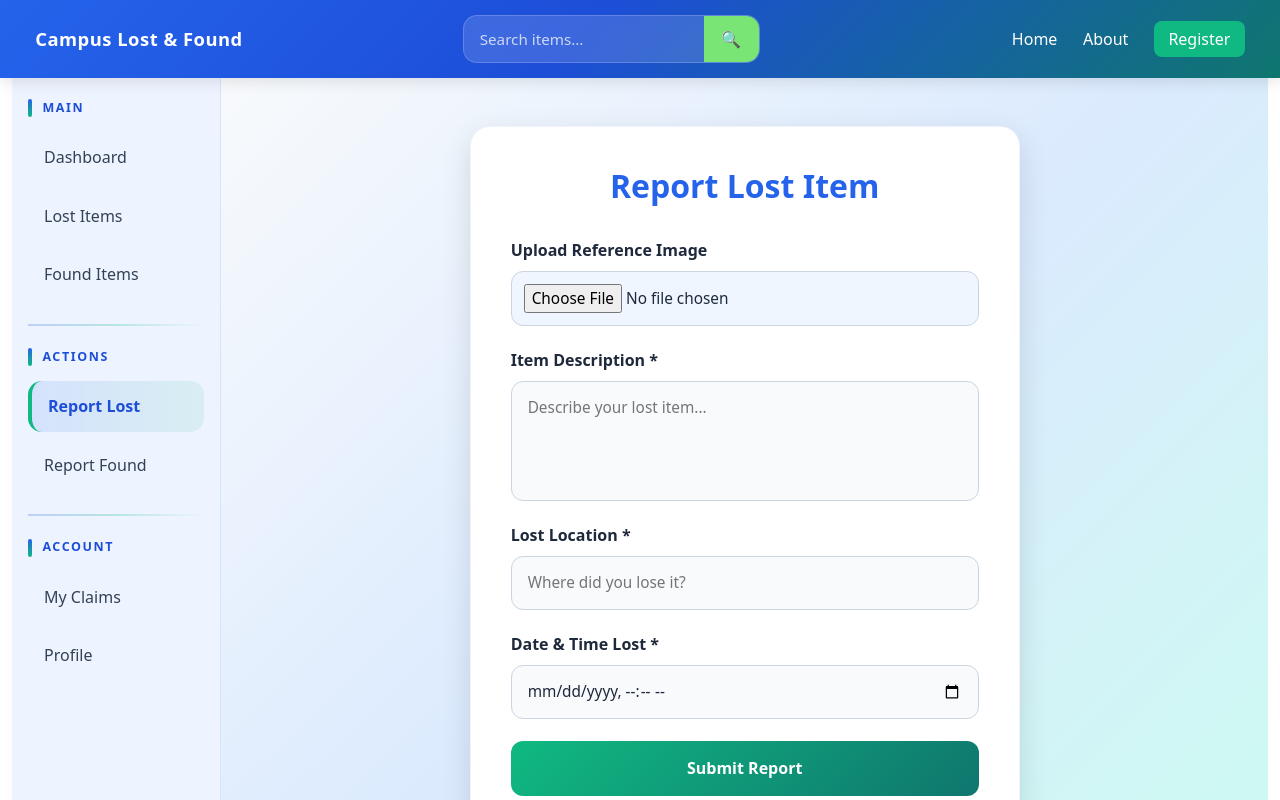
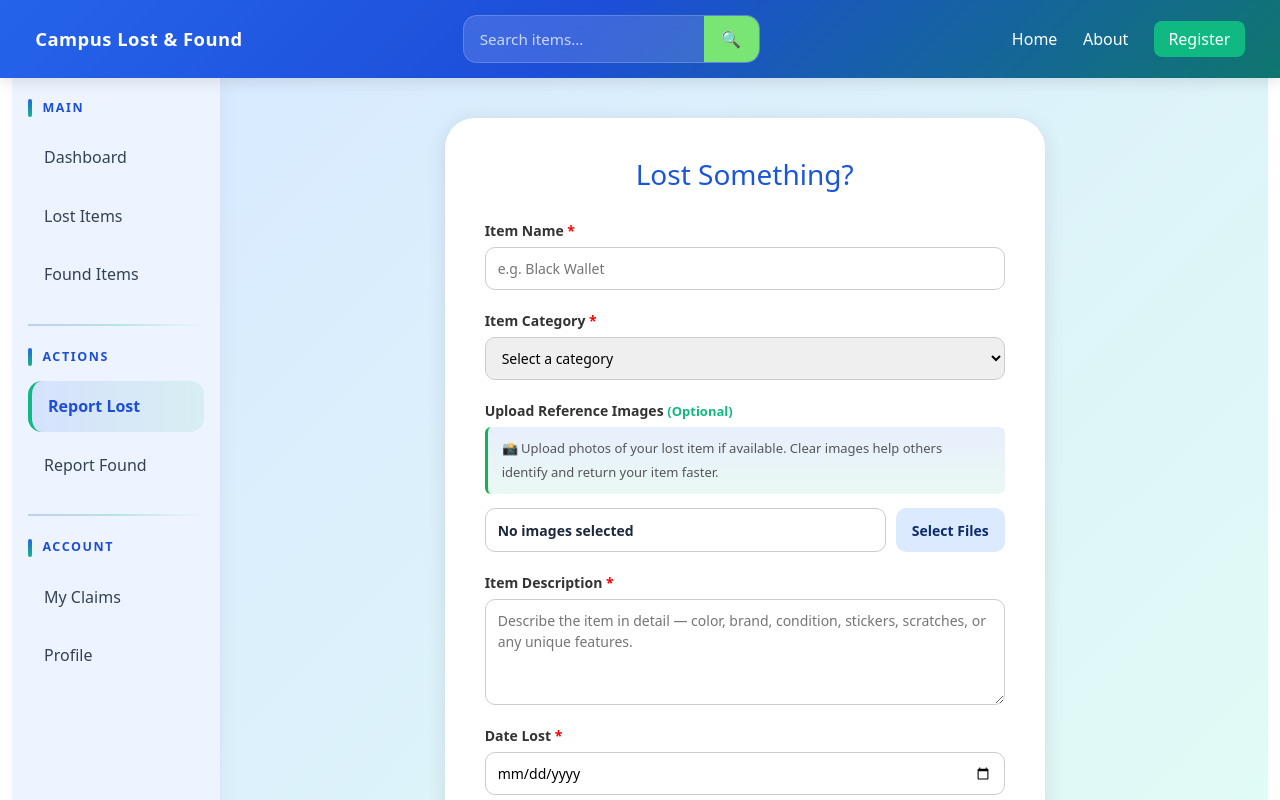
Before and after one commit to Swapneel14/Lofid, a React app in the folder frontend/: page /report-lost in a window 1280 px wide. Shown: the top 800 px of the page. Built offline with nearby package versions, Linux system fonts and the light colour scheme; the HTML template or start-up script is replaced by a standard one.

Commit message:
added categories for lost item and changed UI of lost form

```diff
--- a/frontend/src/components/home-componets/LostForm.jsx
+++ b/frontend/src/components/home-componets/LostForm.jsx
@@ -1,67 +1,168 @@
-import React, { useState } from "react";
-import "../../css/LostForm.css"
+import "../../css/LostForm.css";
+import { useState } from "react";
 
 function LostForm() {
 
-    const [formData, setFormData] = useState({
-        image: null,
-        description: "",
-        location: "",
-        datetime: ""
-    });
+  const today = new Date().toISOString().split("T")[0];
 
-    const handleChange = (e) => {
+  const [selectedFiles, setSelectedFiles] = useState([]);
 
-        const { name, value, files } = e.target;
+  const handleFileChange = (e) => {
 
-        if (name === "image") {
-            setFormData({
-                ...formData,
-                image: files[0]
-            });
-        }
+    const files = Array.from(e.target.files);
 
-        else {
-            setFormData({
-                ...formData,
-                [name]: value
-            });
-        }
+    setSelectedFiles((prevFiles) => [...prevFiles, ...files]);
+  };
+
+  const removeFile = (indexToRemove) => {
+
+    setSelectedFiles((prevFiles) =>
+      prevFiles.filter((_, index) => index !== indexToRemove)
+    );
   };
 
   const handleSubmit = (e) => {
+
     e.preventDefault();
 
-        console.log(formData);
-
-        alert("Lost item submitted successfully!");
+    alert("Lost item report submitted successfully!");
   };
 
   return (
 
-        <div className="lost-form-page">
+    <div className="lost-form-wrapper">
 
-            <form className="lost-form" onSubmit={handleSubmit}>
+      <div className="form-card">
 
-                <h2 className="form-title">
-                    Report Lost Item
-                </h2>
+        <h1 className="form-header">
+          Lost Something?
+        </h1>
 
-                {/* Image Upload */}
+        <form onSubmit={handleSubmit}>
+
+          {/* Item Name */}
 
           <div className="form-group">
 
             <label>
-                        Upload Reference Image
+              Item Name <span className="required">*</span>
             </label>
 
             <input
+              type="text"
+              placeholder="e.g. Black Wallet"
+              required
+            />
+
+          </div>
+
+          {/* Category */}
+
+          <div className="form-group">
+
+            <label>
+              Item Category <span className="required">*</span>
+            </label>
+
+            <select required>
+
+              <option value="">
+                Select a category
+              </option>
+
+              <option>Electronics</option>
+
+              <option>Clothing & Accessories</option>
+
+              <option>Books & Stationery</option>
+
+              <option>ID & Documents</option>
+
+              <option>Keys</option>
+
+              <option>Bags & Backpacks</option>
+
+              <option>Water Bottles & Tiffin</option>
+
+              <option>Jewellery & Watches</option>
+
+              <option>Sports Equipment</option>
+
+              <option>Wallet & Purse</option>
+
+              <option>Other</option>
+
+            </select>
+
+          </div>
+
+          {/* Images Optional */}
+
+          <div className="form-group">
+
+            <label>
+              Upload Reference Images <span className="optional">(Optional)</span>
+            </label>
+
+            <p className="image-instructions">
+              📸 Upload photos of your lost item if available.
+              Clear images help others identify and return your item faster.
+            </p>
+
+            <div className="file-input-row">
+
+              <input
+                type="text"
+                className="file-name-display"
+                value={
+                  selectedFiles.length === 0
+                    ? "No images selected"
+                    : `${selectedFiles.length} image(s) selected`
+                }
+                readOnly
+              />
+
+              <label className="file-select-btn">
+
+                Select Files
+
+                <input
                   type="file"
-                        name="image"
                   accept="image/*"
-                        onChange={handleChange}
-                        className="form-input file-input"
+                  multiple
+                  hidden
+                  onChange={handleFileChange}
                 />
+
+              </label>
+
+            </div>
+
+            {selectedFiles.length > 0 && (
+
+              <div className="selected-files-box">
+
+                {selectedFiles.map((file, index) => (
+
+                  <div key={index} className="selected-file-item">
+
+                    <span>{file.name}</span>
+
+                    <button
+                      type="button"
+                      className="remove-file-btn"
+                      onClick={() => removeFile(index)}
+                    >
+                      ✕
+                    </button>
+
+                  </div>
+
+                ))}
+
+              </div>
+
+            )}
 
           </div>
 
@@ -70,15 +171,43 @@ function LostForm() {
           <div className="form-group">
 
             <label>
-                        Item Description *
+              Item Description <span className="required">*</span>
             </label>
 
             <textarea
-                        name="description"
-                        placeholder="Describe your lost item..."
-                        value={formData.description}
-                        onChange={handleChange}
-                        className="form-input textarea-input"
+              rows="4"
+              placeholder="Describe the item in detail — color, brand, condition, stickers, scratches, or any unique features."
+              required
+            />
+
+          </div>
+
+          {/* Date Lost */}
+
+          <div className="form-group">
+
+            <label>
+              Date Lost <span className="required">*</span>
+            </label>
+
+            <input
+              type="date"
+              max={today}
+              required
+            />
+
+          </div>
+
+          {/* Time Lost */}
+
+          <div className="form-group">
+
+            <label>
+              Time Lost <span className="required">*</span>
+            </label>
+
+            <input
+              type="time"
               required
             />
 
@@ -89,41 +218,18 @@ function LostForm() {
           <div className="form-group">
 
             <label>
-                        Lost Location *
+              Location Lost <span className="required">*</span>
             </label>
 
             <input
               type="text"
-                        name="location"
-                        placeholder="Where did you lose it?"
-                        value={formData.location}
-                        onChange={handleChange}
-                        className="form-input"
+              placeholder="e.g. Library, CST department corridor, Canteen"
               required
             />
 
           </div>
 
-                {/* Date and Time */}
-
-                <div className="form-group">
-
-                    <label>
-                        Date & Time Lost *
-                    </label>
-
-                    <input
-                        type="datetime-local"
-                        name="datetime"
-                        value={formData.datetime}
-                        onChange={handleChange}
-                        className="form-input"
-                        required
-                    />
-
-                </div>
-
-                {/* Submit Button */}
+          {/* Submit */}
 
           <button type="submit" className="submit-btn">
             Submit Report
@@ -132,6 +238,8 @@ function LostForm() {
         </form>
 
       </div>
+
+    </div>
   );
 }
 
--- a/frontend/src/css/LostForm.css
+++ b/frontend/src/css/LostForm.css
@@ -1,162 +1,272 @@
-:root{
-    --primary:#2563EB;
-    --secondary:#10B981;
-    --accent:#FBBF24;
-    --bg:#F8FAFC;
-    --text:#1E293B;
+.lost-form-wrapper {
+
+  min-height: 100vh;
+
+  display: flex;
+  justify-content: center;
+  align-items: center;
+
+  background: linear-gradient(
+    135deg,
+    #469bfe35,
+    #51f7b72a
+  );
+
+  padding: 40px 16px;
 }
 
-.lost-form-page{
+.form-card {
 
-    min-height:100vh;
+  background-color: #ffffff;
 
-    display:flex;
-    justify-content:center;
-    align-items:center;
+  border-radius: 30px;
 
-    padding:3rem 1.5rem;
+  box-shadow: 0 4px 20px rgba(0, 0, 0, 0.1);
 
-    background:linear-gradient(
-        135deg,
-        #F8FAFC 0%,
-        #DBEAFE 50%,
-        #CCFBF1 100%
-    );
+  padding: 40px;
+
+  width: 100%;
+  max-width: 600px;
 }
 
-.lost-form{
+.form-header {
 
-    width:100%;
-    max-width:550px;
+  color: #1a56db;
 
-    background:white;
+  font-size: 28px;
 
-    padding:2.5rem;
+  margin-bottom: 28px;
 
-    border-radius:20px;
-
-    box-shadow:0 10px 30px rgba(0,0,0,0.12);
-
-    border:1px solid rgba(37,99,235,0.08);
+  text-align: center;
 }
 
-.form-title{
+.form-group {
 
-    text-align:center;
+  margin-bottom: 20px;
 
-    margin-bottom:2rem;
+  display: flex;
+  flex-direction: column;
 
-    color:var(--primary);
-
-    font-size:2rem;
-
-    font-weight:700;
+  gap: 6px;
 }
 
-.form-group{
+.form-group label {
 
-    display:flex;
-    flex-direction:column;
+  font-weight: 600;
 
-    margin-bottom:1.4rem;
+  font-size: 14px;
+
+  color: #333;
 }
 
-.form-group label{
+.form-group input,
+.form-group select,
+.form-group textarea {
 
-    margin-bottom:0.55rem;
+  padding: 10px 12px;
 
-    color:var(--text);
+  border: 1px solid #ccc;
 
-    font-weight:600;
+  border-radius: 10px;
+
+  font-size: 14px;
+
+  outline: none;
+
+  transition: border 0.2s;
 }
 
-.form-input{
+.form-group input:focus,
+.form-group select:focus,
+.form-group textarea:focus {
 
-    padding:0.9rem 1rem;
-
-    border:1.5px solid #CBD5E1;
-
-    border-radius:12px;
-
-    font-size:0.96rem;
-
-    outline:none;
-
-    transition:0.3s ease;
-
-    background:#F8FAFC;
-
-    color:var(--text);
+  border-color: #1a56db;
 }
 
-.form-input:focus{
+.image-instructions {
 
-    border-color:var(--primary);
+  font-size: 13px;
 
-    box-shadow:0 0 0 4px rgba(37,99,235,0.12);
+  color: #555;
 
-    background:white;
+  background: linear-gradient(
+    to bottom,
+    #2564eb1b,
+    #10b98117
+  );
+
+  border-left: 3px solid #12b352;
+
+  padding: 10px 14px;
+
+  border-radius: 6px;
+
+  margin-bottom: 8px;
+
+  line-height: 1.8;
 }
 
-.textarea-input{
-
-    resize:none;
-
-    min-height:120px;
+.required {
+  color: red;
 }
 
-.file-input{
-
-    padding:0.75rem;
-
-    background:#EFF6FF;
-
-    cursor:pointer;
+.optional {
+  color: #10b981;
+  font-size: 13px;
 }
 
-.submit-btn{
+.file-input-row {
 
-    width:100%;
+  display: flex;
 
-    border:none;
+  gap: 10px;
 
-    padding:0.95rem;
-
-    border-radius:12px;
-
-    background:linear-gradient(
-        135deg,
-        #10B981 0%,
-        #0F766E 100%
-    );
-
-    color:white;
-
-    font-size:1rem;
-
-    font-weight:600;
-
-    cursor:pointer;
-
-    transition:0.3s ease;
+  align-items: stretch;
 }
 
-.submit-btn:hover{
+.file-name-display {
 
-    transform:translateY(-2px);
+  flex: 1;
 
-    box-shadow:0 10px 22px rgba(16,185,129,0.25);
+  box-sizing: border-box;
+
+  color: #1e293b;
+
+  font-weight: 600;
 }
 
-@media(max-width:768px){
+.file-select-btn {
 
-    .lost-form{
+  padding: 10px 16px;
 
-        padding:2rem 1.3rem;
-    }
+  background-color: #dbeafe;
 
-    .form-title{
+  color: #0c2b6e !important;
 
-        font-size:1.7rem;
-    }
+  font-weight: 600;
+
+  font-size: 14px;
+
+  border-radius: 10px;
+
+  cursor: pointer;
+
+  white-space: nowrap;
+
+  transition: background-color 0.2s;
+
+  display: flex;
+  align-items: center;
+  justify-content: center;
+
+  box-sizing: border-box;
 }
+
+.file-name-display,
+.file-select-btn {
+
+  height: 44px;
+}
+
+.file-select-btn:hover {
+
+  background-color: #bfdbfe;
+}
+
+.selected-files-box {
+
+  margin-top: 12px;
+
+  background: #f8fafc;
+
+  border: 1px solid #dbeafe;
+
+  border-radius: 12px;
+
+  padding: 10px;
+}
+
+.selected-file-item {
+
+  display: flex;
+
+  justify-content: space-between;
+
+  align-items: center;
+
+  padding: 8px 10px;
+
+  border-bottom: 1px solid #e5e7eb;
+}
+
+.selected-file-item:last-child {
+  border-bottom: none;
+}
+
+.remove-file-btn {
+
+  background: none;
+
+  border: none;
+
+  color: #dc2626;
+
+  font-size: 16px;
+
+  cursor: pointer;
+
+  font-weight: bold;
+}
+
+.remove-file-btn:hover {
+
+  transform: scale(1.1);
+}
+
+.submit-btn {
+
+  width: 100%;
+
+  padding: 12px;
+
+  background-color: #1a56db;
+
+  color: white;
+
+  font-size: 16px;
+
+  font-weight: 600;
+
+  border: none;
+
+  border-radius: 8px;
+
+  cursor: pointer;
+
+  margin-top: 10px;
+
+  transition: background-color 0.2s;
+}
+
+.submit-btn:hover {
+
+  background-color: #1440a8;
+}
+
+@media (max-width: 640px) {
+
+  .form-card {
+
+    padding: 28px 20px;
+  }
+
+  .file-input-row {
+
+    flex-direction: column;
+  }
+
+  .file-select-btn {
+
+    width: 100%;
+  }
+}
```
Lines whose indentation alone changed are shown as unchanged.
